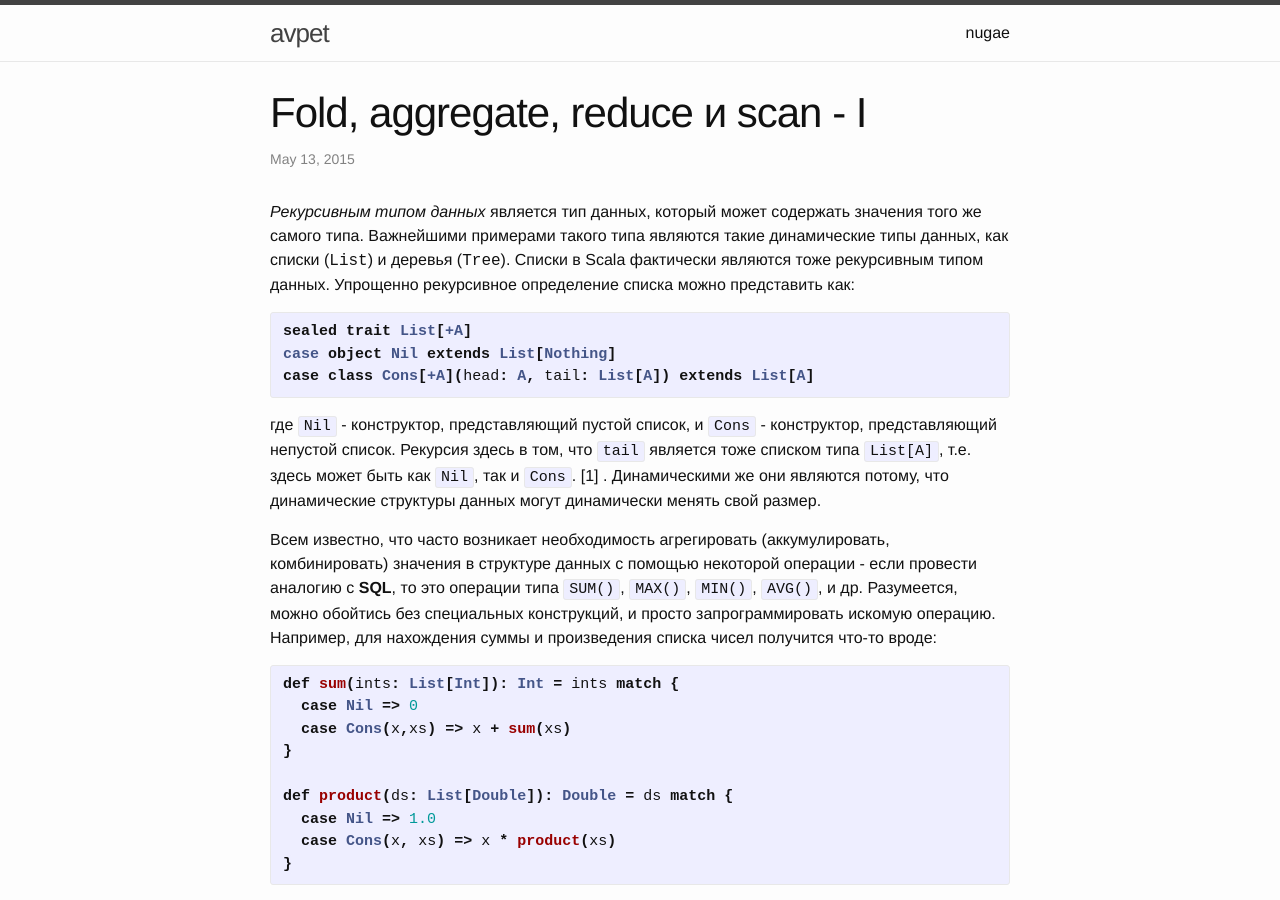
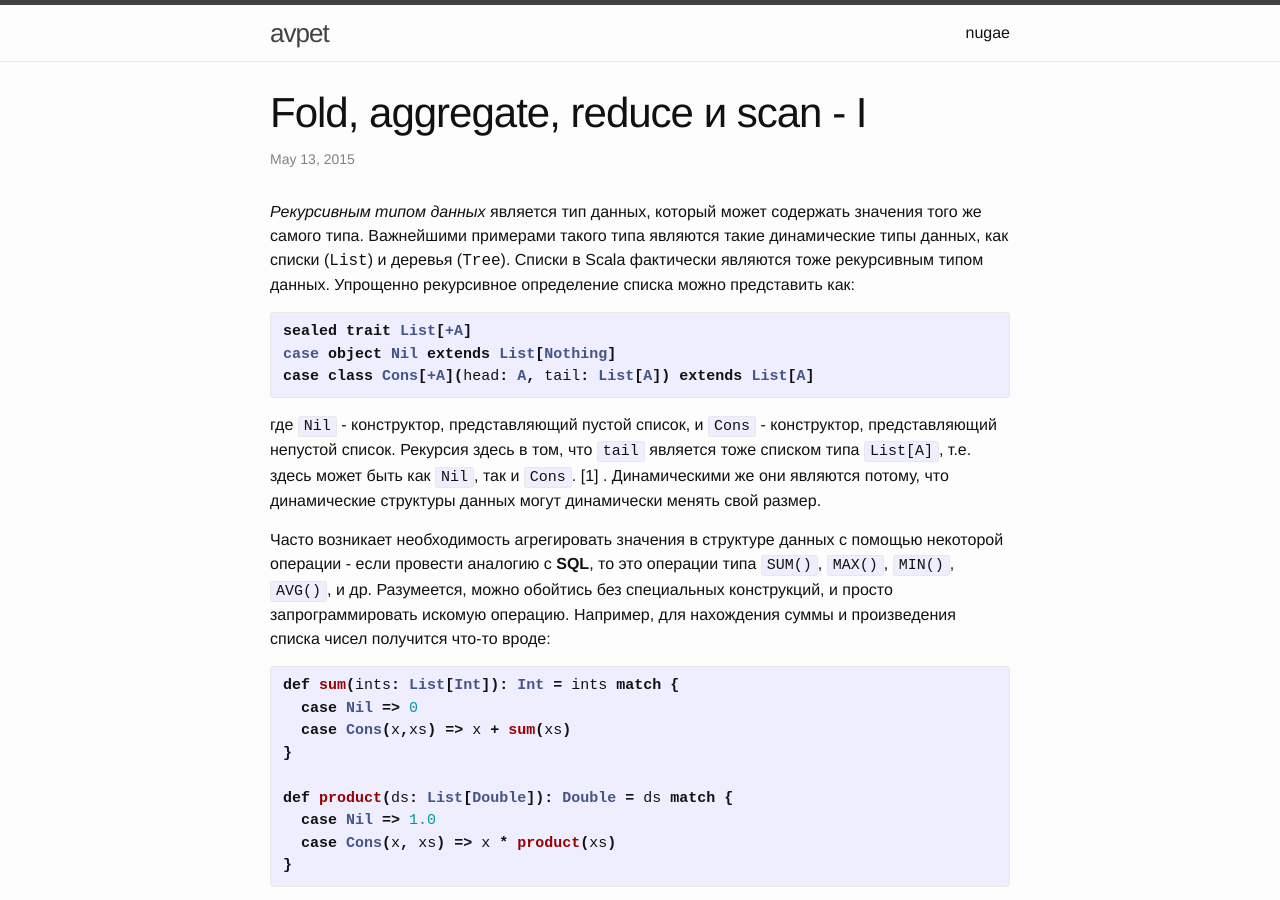
Before and after one commit to avpet/avpet.github.com, a Jekyll site: the page built from _posts/2015-05-13-fold-and-reduce.markdown, in a window 1280 px wide and 900 px high. Built offline with Jekyll 4.4.1, drawn with Linux system fonts in a browser that asks for light colours.

Commit message:
Text fix

```diff
--- a/_posts/2015-05-13-fold-and-reduce.markdown
+++ b/_posts/2015-05-13-fold-and-reduce.markdown
@@ -15,7 +15,7 @@ case class Cons[+A](head: A, tail: List[A]) extends List[A]
 
 где `Nil` - конструктор, представляющий пустой список, и `Cons` - конструктор, представляющий непустой список. Рекурсия здесь в том, что `tail` является тоже списком типа `List[A]`, т.е. здесь может быть как `Nil`, так и `Cons`. [1] . Динамическими же они являются потому, что динамические структуры данных могут динамически менять свой размер.
 
-Всем известно, что часто возникает необходимость агрегировать (аккумулировать, комбинировать) значения в структуре данных с помощью некоторой операции - если провести аналогию с **SQL**, то это операции типа `SUM()`, `MAX()`, `MIN()`, `AVG()`, и др. Разумеется, можно обойтись без специальных конструкций, и просто запрограммировать искомую операцию. Например, для нахождения суммы и произведения списка чисел получится что-то вроде:
+Часто возникает необходимость агрегировать значения в структуре данных с помощью некоторой операции - если провести аналогию с **SQL**, то это операции типа `SUM()`, `MAX()`, `MIN()`, `AVG()`, и др. Разумеется, можно обойтись без специальных конструкций, и просто запрограммировать искомую операцию. Например, для нахождения суммы и произведения списка чисел получится что-то вроде:
 
 {% highlight scala %}
 def sum(ints: List[Int]): Int = ints match {
```
